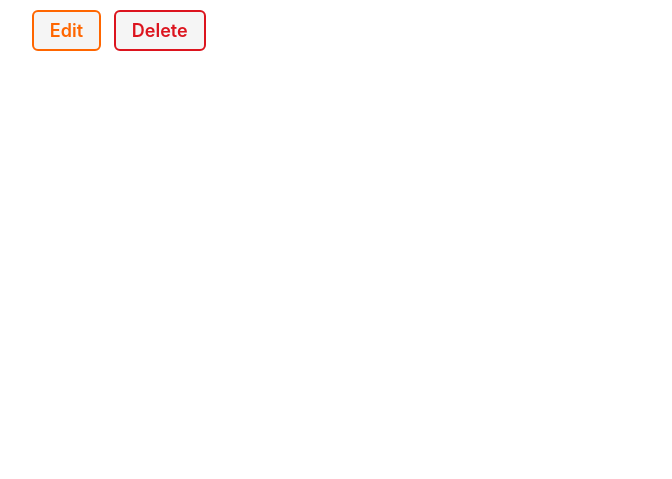
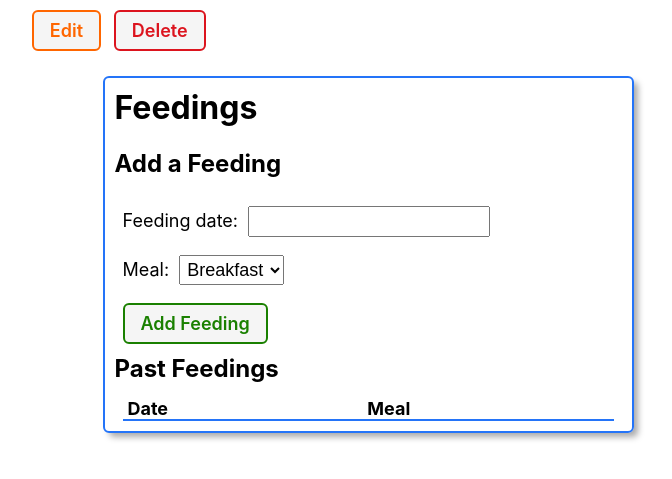
Before and after one commit to ronrain/dogcollector, a Django app: template main_app/templates/dogs/detail.html in a window 1280 px wide. Shown: the part 133-612 px from the top of the page, without its empty margins (272-944 px from the left). Run offline with Django 4.2, Linux system fonts and the light colour scheme; the template is opened without the code that fills it: values that come from a table or form of the project are taken from there, others are empty.

Commit message:
add feeding functionality

```diff
--- /dev/null
+++ b/main_app/forms.py
@@ -0,0 +1,7 @@
+from django.forms import ModelForm
+from .models import Feeding
+
+class FeedingForm(ModelForm):
+  class Meta:
+    model = Feeding
+    fields = ['date', 'meal']
--- a/main_app/templates/dogs/detail.html
+++ b/main_app/templates/dogs/detail.html
@@ -28,5 +28,48 @@
     </div>
   </div>
 </section>
+<div class="feedings-toy-container">
+  <section class="feedings">
+    <div class="subsection-title">
+      <h2>Feedings</h2>
+      {% comment %} <img
+        src="{% static 'images/cat-cone.svg' %}"
+        alt="An ice cream cone cat"
+      />
+      <img
+        src="{% static 'images/cat-onigiri.svg' %}"
+        alt="A cat as onigiri"
+      />
+      <img
+        src="{% static 'images/kitty-kabob.svg' %}"
+        alt="A kabob of kittens"
+      /> {% endcomment %}
+    </div>
+    <h3>Add a Feeding</h3>
+    <form
+      method="post"
+      class="subsection-content"
+			autocomplete="off"
+    >
+      {% csrf_token %}
+      {{ feeding_form.as_p }}
+      <button type="submit" class="btn submit">Add Feeding</button>
+    </form>
+    <h3>Past Feedings</h3>
+    <table>
+      <thead>
+        <tr><th>Date</th><th>Meal</th></tr>
+      </thead>
+      <tbody>
+        {% for feeding in dog.feeding_set.all %}
+          <tr>
+            <td>{{feeding.date}}</td>
+            <td>{{feeding.get_meal_display}}</td>
+          </tr>
+        {% endfor %}
+      </tbody>
+    </table>
+  </section>
+</div>
 
 {% endblock %}
--- a/main_app/views.py
+++ b/main_app/views.py
@@ -1,6 +1,7 @@
 from django.shortcuts import render
 from django.views.generic.edit import CreateView, UpdateView, DeleteView
 from .models import Dog
+from .forms import FeedingForm
 
 def home(request):
   return render(request, 'home.html')
@@ -14,7 +15,8 @@ def dog_index(request):
 
 def dog_detail(request, dog_id):
   dog = Dog.objects.get(id=dog_id)
-  return render(request, 'dogs/detail.html', { 'dog': dog })
+  feeding_form = FeedingForm()
+  return render(request, 'dogs/detail.html', { 'dog': dog, 'feeding_form':feeding_form })
 
 class DogCreate(CreateView):
   model = Dog
```
